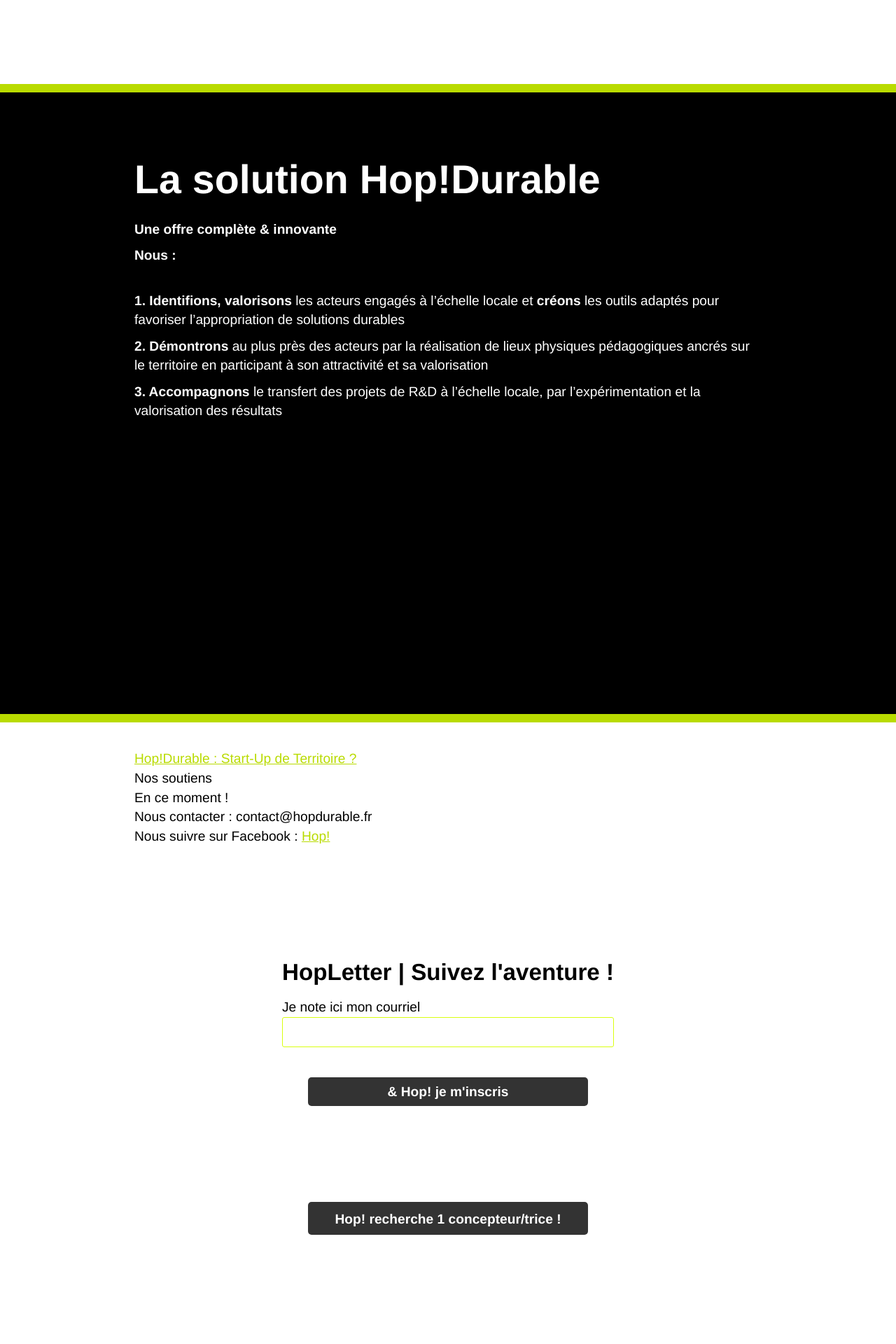
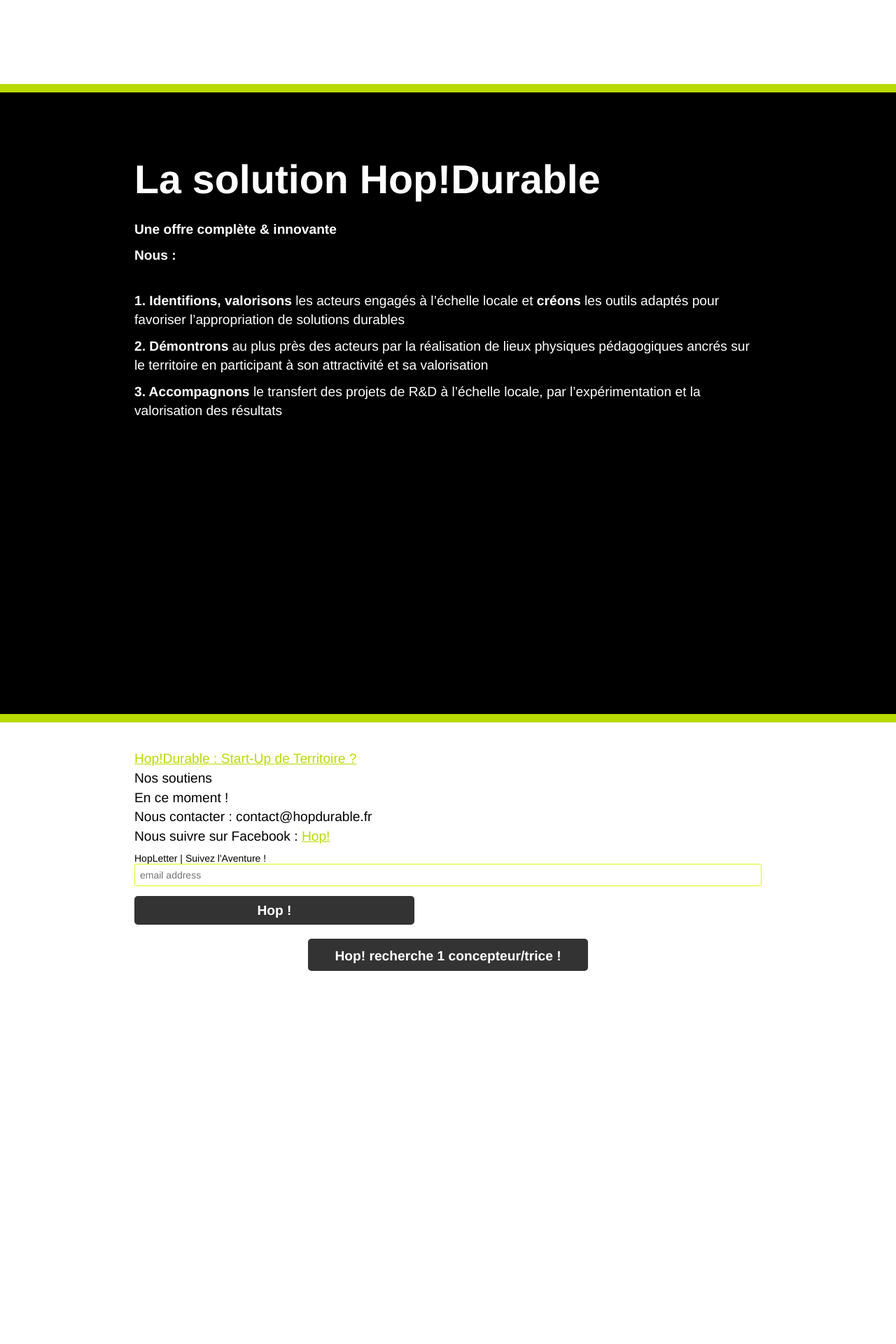
Before and after one commit to pierrenault/hopdurable.github.io, a Jekyll site: the page built from index.md, in a window 1280 px wide. Shown: the part 2580-4500 px from the top of the page at 70% size. Built offline with Jekyll 4.4.1, drawn with Linux system fonts in a browser that asks for light colours; comment, search, counter and statistics services are not loaded.

Commit message:
Update subscription-newsletter.html

```diff
--- a/_includes/subscription-newsletter.html
+++ b/_includes/subscription-newsletter.html
@@ -1,50 +1,20 @@
 <!-- Begin MailChimp Signup Form -->
+<link href="//cdn-images.mailchimp.com/embedcode/slim-10_7.css" rel="stylesheet" type="text/css">
 <style type="text/css">
-	#mc_embed_signup{background:#fff; margin: auto; max-width: 45rem;}
-    .clear {text-align: center;}
-    #mc_embed_signup div.mce_inline_error {padding:0 ; color: firebrick; background: none;}
-    #mce-responses {margin-bottom: 1.5rem; text-align: left;}
+	#mc_embed_signup{background:#fff; clear:left; font:14px Helvetica,Arial,sans-serif; }
 	/* Add your own MailChimp form style overrides in your site stylesheet or in this style block.
 	   We recommend moving this block and the preceding CSS link to the HEAD of your HTML file. */
 </style>
 <div id="mc_embed_signup">
 <form action="//hopdurable.us14.list-manage.com/subscribe/post?u=16d0d1fba4d36823e8001211b&amp;id=7f460ab61a" method="post" id="mc-embedded-subscribe-form" name="mc-embedded-subscribe-form" class="validate" target="_blank" novalidate>
     <div id="mc_embed_signup_scroll">
-	<h3>HopLetter | Suivez l'aventure !</h3>
-<div class="mc-field-group">
-	<label for="mce-EMAIL">Je note ici mon courriel </label>
-	<input type="email" value="" name="EMAIL" class="required email" id="mce-EMAIL">
-</div>
-	<div id="mce-responses" class="clear">
-		<div class="response" id="mce-error-response" style="display:none"></div>
-		<div class="response" id="mce-success-response" style="display:none"></div>
-	</div>    <!-- real people should not fill this in and expect good things - do not remove this or risk form bot signups-->
+	<label for="mce-EMAIL">HopLetter | Suivez l'Aventure !</label>
+	<input type="email" value="" name="EMAIL" class="email" id="mce-EMAIL" placeholder="email address" required>
+    <!-- real people should not fill this in and expect good things - do not remove this or risk form bot signups-->
     <div style="position: absolute; left: -5000px;" aria-hidden="true"><input type="text" name="b_16d0d1fba4d36823e8001211b_7f460ab61a" tabindex="-1" value=""></div>
-    <div class="clear"><input type="submit" value="& Hop! je m'inscris" name="subscribe" id="mc-embedded-subscribe" class="button"></div>
+    <div class="clear"><input type="submit" value="Hop !" name="Hop !" id="mc-embedded-subscribe" class="button"></div>
     </div>
 </form>
 </div>
-<script type='text/javascript' src='//s3.amazonaws.com/downloads.mailchimp.com/js/mc-validate.js'></script><script type='text/javascript'>(function($) {window.fnames = new Array(); window.ftypes = new Array();fnames[0]='EMAIL';ftypes[0]='email'; /*
- * Translated default messages for the $ validation plugin.
- * Locale: FR
- */
-$.extend($.validator.messages, {
-        required: "Ai-je bien noté mon courriel ci-dessus ?",
-        remote: "Veuillez remplir ce champ pour continuer.",
-        email: "Veuillez entrer une adresse email valide.",
-        url: "Veuillez entrer une URL valide.",
-        date: "Veuillez entrer une date valide.",
-        dateISO: "Veuillez entrer une date valide (ISO).",
-        number: "Veuillez entrer un nombre valide.",
-        digits: "Veuillez entrer (seulement) une valeur numérique.",
-        creditcard: "Veuillez entrer un numéro de carte de crédit valide.",
-        equalTo: "Veuillez entrer une nouvelle fois la même valeur.",
-        accept: "Veuillez entrer une valeur avec une extension valide.",
-        maxlength: $.validator.format("Veuillez ne pas entrer plus de {0} caractères."),
-        minlength: $.validator.format("Veuillez entrer au moins {0} caractères."),
-        rangelength: $.validator.format("Veuillez entrer entre {0} et {1} caractères."),
-        range: $.validator.format("Veuillez entrer une valeur entre {0} et {1}."),
-        max: $.validator.format("Veuillez entrer une valeur inférieure ou égale à {0}."),
-        min: $.validator.format("Veuillez entrer une valeur supérieure ou égale à {0}.")
-});}(jQuery));var $mcj = jQuery.noConflict(true);</script>
+
 <!--End mc_embed_signup-->
```
